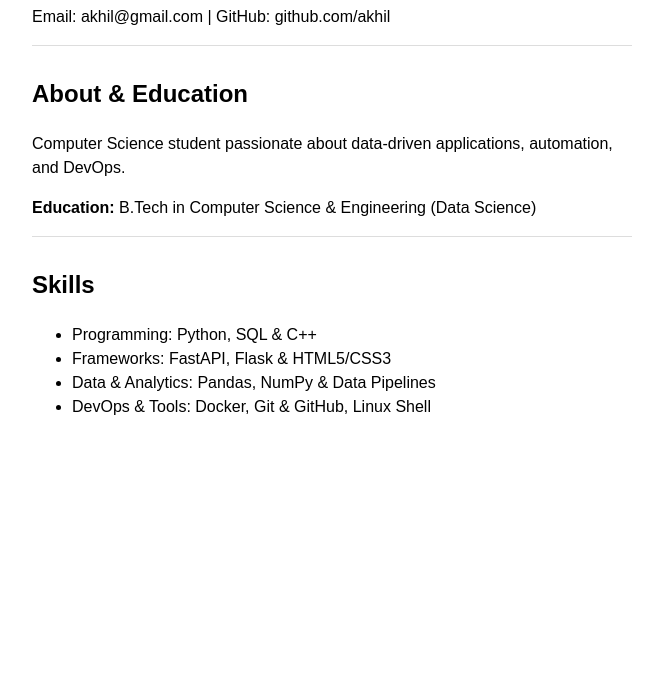
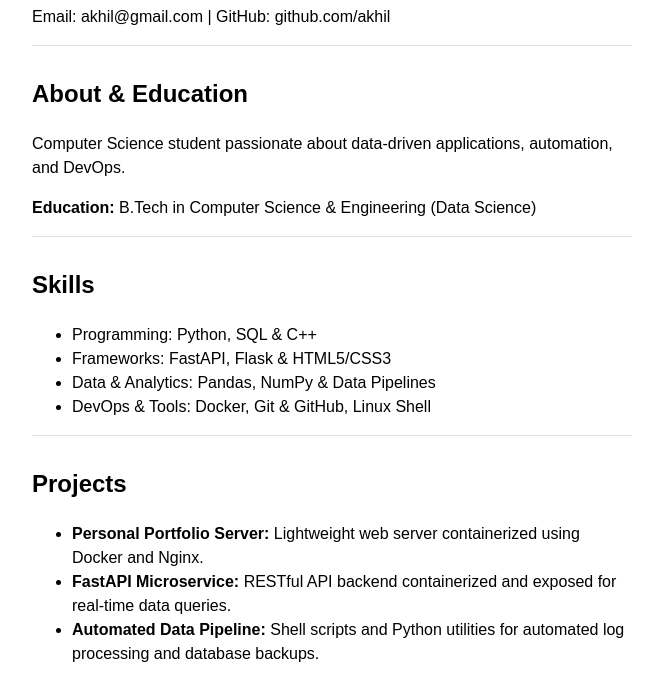
Before and after one commit to ABHINAVPRASAD19/akhil-profile-app, a plain HTML site: page index.html in a window 1280 px wide. Shown: the part 104-804 px from the top of the page, without its empty margins (308-963 px from the left). Drawn offline with Linux system fonts and the light colour scheme.

Commit message:
Add projects section

```diff
--- a/index.html
+++ b/index.html
@@ -26,5 +26,14 @@
       <li>DevOps & Tools: Docker, Git & GitHub, Linux Shell</li>
     </ul>
   </section>
+
+  <section>
+    <h2>Projects</h2>
+    <ul>
+      <li><strong>Personal Portfolio Server:</strong> Lightweight web server containerized using Docker and Nginx.</li>
+      <li><strong>FastAPI Microservice:</strong> RESTful API backend containerized and exposed for real-time data queries.</li>
+      <li><strong>Automated Data Pipeline:</strong> Shell scripts and Python utilities for automated log processing and database backups.</li>
+    </ul>
+  </section>
 </body>
 </html>
```
